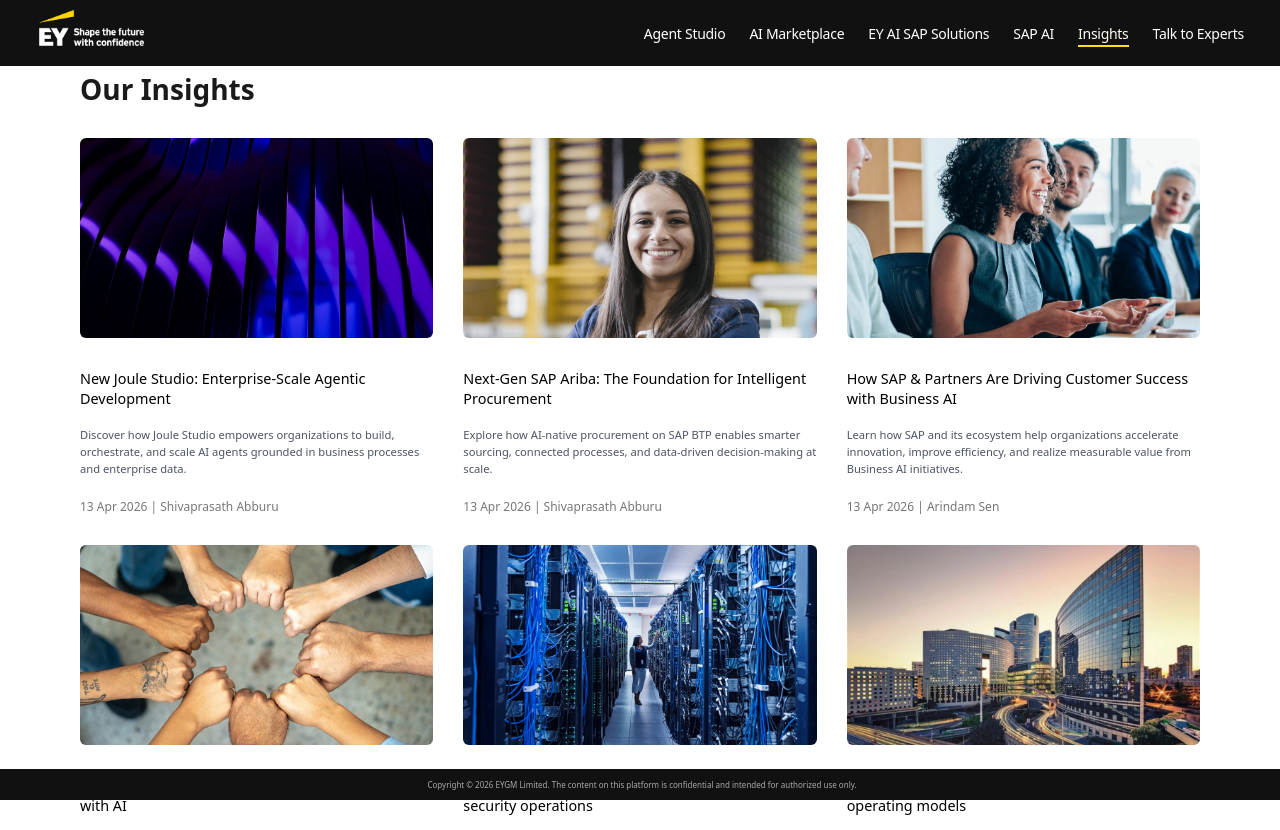
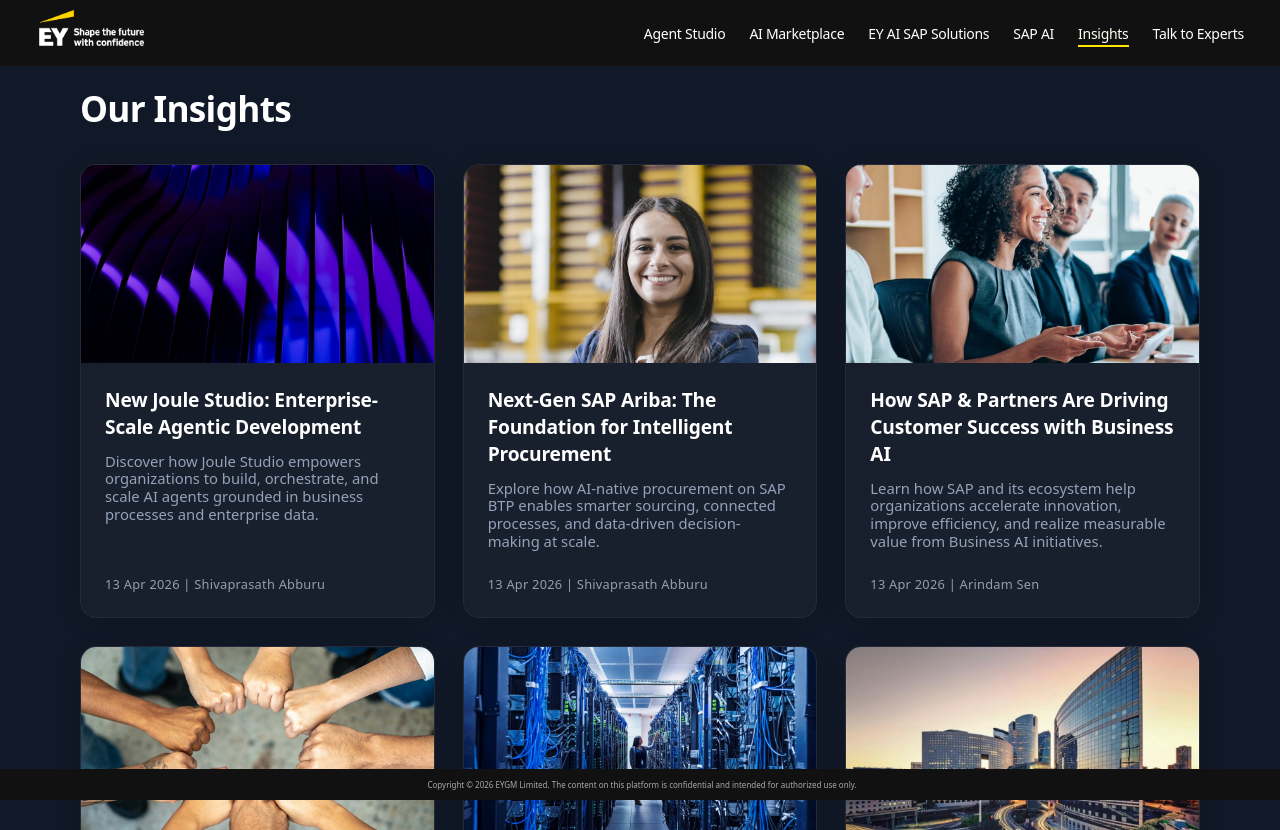
Before and after one commit to Gayathri0798/EY-SAP-Event, a React (Vite) app in the folder ey-sap-event/: page /insights in a window 1280 px wide. Built offline with nearby package versions, Linux system fonts and the light colour scheme.

Commit message:
UI UX Changes 3
Fixed UI

```diff
--- a/ey-sap-event/src/components/PrinciplesSection.jsx
+++ b/ey-sap-event/src/components/PrinciplesSection.jsx
@@ -49,12 +49,12 @@
 <h1 className="ey-heading">
   How EY Helps Enterprises Scale AI
 </h1>
- <div className="ey-divider"></div>
+
 
     <p className="ey-subtext">
       A responsible, scalable and human-centered approach to enterprise AI transformation.
     </p>
-
+ <div className="ey-divider"></div>
   </div>
 
   <h2 className="main-title">Our Principles</h2>
--- a/ey-sap-event/src/pages/BASample.jsx
+++ b/ey-sap-event/src/pages/BASample.jsx
@@ -6,7 +6,7 @@
         padding: '60px 20px',
         fontFamily: 'system-ui, -apple-system, sans-serif',
         textAlign: 'center',
-        backgroundColor: '#ffffff',
+        backgroundColor: '#111827',
         minHeight: '100vh'
       }}
     >
@@ -15,25 +15,25 @@
         style={{
           fontSize: '2.5rem',
           fontWeight: '700',
-          color: '#2e2e2e',
+          color: '#ffffff',
           marginBottom: '16px',
           letterSpacing: '-0.5px'
         }}
       >
-        Bha Adv Draft
+        Agentic Finance Transformation
       </h1>
 
       <p
         className="ba-subtitle"
         style={{
           fontSize: '1.15rem',
-          color: '#666666',
+          color: '#94a3b8',
           maxWidth: '800px',
           margin: '0 auto 48px auto',
           lineHeight: '1.6'
         }}
       >
-        Bha Adv Draft Desc
+        Reimagining Core Finance Processes with AI-Powered Agents
       </p>
 
       <div
@@ -73,6 +73,21 @@
             marginTop: '40px'
           }}
         />
+
+
+         <img
+          src="/images/ba3.jpg"
+          alt="BA Sample 3"
+          className="ba-img"
+          style={{
+            width: '100%',
+            height: 'auto',
+            borderRadius: '12px',
+            boxShadow: '0 20px 40px rgba(0,0,0,0.08), 0 1px 3px rgba(0,0,0,0.05)',
+            border: '1px solid #eaeaea',
+            marginTop: '40px'
+          }}
+        />
       </div>
     </div>
   );
--- a/ey-sap-event/src/pages/Insights.jsx
+++ b/ey-sap-event/src/pages/Insights.jsx
@@ -97,9 +97,7 @@
     <span className="meta">{item.meta}</span>
   </div>
 </div>
-
         ))}
-
       </div>
     </div>
   );
--- a/ey-sap-event/src/pages/aiSolution.jsx
+++ b/ey-sap-event/src/pages/aiSolution.jsx
@@ -29,9 +29,9 @@
     url:"/procuresense",
   },
   {
-    name: "BA Draft",
-    tagline: "BA Draft Test",
-    desc: "Enable suppliers to submit and track grievances directly.",
+    name: "Agentic Finance Transformation",
+    tagline: "AI-powered transformation",
+    desc: "Reimagining Core Finance Processes with AI-Powered Agents.",
     img: "https://cdn-icons-png.flaticon.com/512/2921/2921222.png",
     url:"/BASample",
   },
--- a/ey-sap-event/src/styles/aiSolution.css
+++ b/ey-sap-event/src/styles/aiSolution.css
@@ -81,14 +81,8 @@
 
 .solutions-container {
   padding: 60px;
-  background: #f5f7fb;
+  background: #111827;
   font-family: EYInterstate, "Noto Sans", sans-serif;
-   background: linear-gradient(
-    180deg,
-    #ffffff 0%,
-    #fffdf5 25%,
-    #f5f7fb 100%
-  );
 }
 
 /* HEADER */
--- a/ey-sap-event/src/styles/insights.css
+++ b/ey-sap-event/src/styles/insights.css
@@ -1,80 +1,118 @@
 /*   Page */
 .insights-page {
-  background: #ffffff;
+  background: #111827;
   padding: 40px 80px;
   font-family: EYInterstate, "Noto Sans", sans-serif;
-  color: 2e2e38;
+  /* color: 2e2e38; */
 }
 
 /*   Title */
 .page-title {
-  font-size: 28px;
-  font-weight: 600;
-  margin-bottom: 30px;
-  margin-top: 30px;
-  color: #1a1a1a;
+  font-size: 2.2rem;
+  font-weight: 800;
+  padding-top: 20px;
+  color: #ffffff;
+  margin-bottom: 32px;
+  letter-spacing: -0.02em;
 }
 
 /*   Grid */
 .insights-grid {
-  display: grid;
-  grid-template-columns: repeat(3, 1fr);
-  gap: 30px;
+  display: grid !important;
+  grid-template-columns: repeat(3, minmax(0, 1fr)) !important; /* Forces 3 columns across rows */
+  gap: 28px; /* Balanced grid spacing gap */
+  width: 100% !important;
+  box-sizing: border-box;
 }
 
 /*   Card */
 .insight-card {
-  display: flex;
-  flex-direction: column;
+  background: rgba(255, 255, 255, 0.03) !important; /* Semi-transparent glass layer */
+  border: 1px solid rgba(255, 255, 255, 0.05) !important;
+  border-radius: 16px !important;
+  overflow: hidden; /* Essential to cleanly clip inner zooming banner images */
+  cursor: pointer;
 
-  cursor: pointer;
-  transition: all 0.3s ease;
+  /* Flex layout forces the internal elements to align uniformly */
+  display: flex !important;
+  flex-direction: column !important;
+  height: 100% !important; /* Ensures cards match the tallest tile in the row */
+  box-shadow: 0 4px 24px rgba(0, 0, 0, 0.15);
+  backdrop-filter: blur(12px);
+  -webkit-backdrop-filter: blur(12px);
+  box-sizing: border-box !important;
 
-  height: 100%;   /*   important */
+  /* Hardware accelerated fluid transition timings */
+  transition: transform 0.35s cubic-bezier(0.16, 1, 0.3, 1),
+              border-color 0.35s cubic-bezier(0.16, 1, 0.3, 1),
+              box-shadow 0.35s cubic-bezier(0.16, 1, 0.3, 1);
 }
 
 .insight-card:hover {
   transform: translateY(-4px);
+  background: rgba(255, 255, 255, 0.05) !important;
+  border-color: rgba(255, 255, 255, 0.12) !important;
+  box-shadow: 0 16px 36px rgba(0, 0, 0, 0.35);
+}
+
+.card-image {
+  width: 100%;
+  aspect-ratio: 16 / 9; /* Guarantees standard graphic frames regardless of base asset size */
+  overflow: hidden;
+  background: rgba(0, 0, 0, 0.2);
 }
 
 /* Image */
 .card-image img {
   width: 100%;
-  height: 200px;
-  object-fit: cover;
+  height: 100%;
+  object-fit: cover; /* Eradicates image stretching or asset distortion */
+  transition: transform 0.5s cubic-bezier(0.16, 1, 0.3, 1);
+}
 
-  border-radius: 6px;
+.insight-card:hover .card-image img {
+  transform: scale(1.04);
 }
 
 /* Content */
 .card-content {
-  display: flex;
-  flex-direction: column;
-
-  padding-top: 12px;
-
-  flex-grow: 1;   /*   fills available space */
+  padding: 24px !important;
+  display: flex !important;
+  flex-direction: column !important;
+  flex-grow: 1; /* Automatically expands to cushion and align variable text sets */
 }
 
 /* Title inside card */
 .card-content h3 {
- font-size: 0.9rem;
-  font-weight: 400;
-  line-height: 1.20rem;
-  margin-bottom: 8px;
+  margin: 0 0 12px 0 !important;
+  font-size: 1.2rem;
+  font-weight: 600;
+  color: #ffffff !important; /* High contrast crisp white */
+  line-height: 1.4;
+  letter-spacing: -0.01em;
 }
 
 /* Description */
-.desc {
-  font-size: 0.7rem;
-  font-weight: 300;
-  line-height: 1.5;
-
-  min-height: 60px;   /* locks alignment */
+.card-content .desc {
+  margin: 0 0 24px 0 !important;
+  font-size: 0.925rem;
+  line-height: 1.2;
+  color: #94a3b8 !important; /* Optimized slate gray for corporate readability standards */
+  flex-grow: 1; /* Dynamically spans space to push metadata line to the base floor */
 }
 
 /* Meta */
-.meta {
-  font-size: 12px;
-  color: #777;
+.card-content .meta {
+  margin-top: auto; /* Permanently pins the metadata block to the absolute bottom floor */
+  font-size: 0.8rem;
+  font-weight: 500;
+  color: #cbd5e1 !important; /* High-contrast clean text string token */
+  letter-spacing: 0.02em;
+  opacity: 0.7;
 }
+
+.insight-card:hover .meta {
+  opacity: 1;
+  color: #60a5fa !important; /* Shifts gently to clean enterprise blueprint accent on hover */
+  transition: color 0.25s ease, opacity 0.25s ease;
+}
--- a/ey-sap-event/src/styles/jouleAI.css
+++ b/ey-sap-event/src/styles/jouleAI.css
@@ -7,16 +7,28 @@
 .tabs-header {
   display: flex;
   gap: 12px;
-  overflow-x: auto;
+  overflow-x: auto; /* Crucial: Retains the background scrolling framework */
   white-space: nowrap;
-  padding-bottom: 20px 0px 10px;
-  border-bottom: 1px solid #eee;
+  padding-bottom: 14px;
+  margin-top: 15px;
   scroll-behavior: smooth;
-  margin-top: 15px;
+  border-bottom: 1px solid rgba(255, 255, 255, 0.08);
+
+  /* 1. Hide scrollbar track for Firefox */
+  scrollbar-width: none !important;
+
+  /* 2. Hide scrollbar track for Internet Explorer & legacy Edge */
+  -ms-overflow-style: none !important;
+
+  /* Retain edge mask gradient if desired */
+  -webkit-mask-image: linear-gradient(to right, transparent, #000 48px, #000 calc(100% - 48px), transparent);
+  mask-image: linear-gradient(to right, transparent, #000 48px, #000 calc(100% - 48px), transparent);
 }
 
 .tabs-header::-webkit-scrollbar {
-  display: none;
+  display: none !important;
+  width: 0 !important;
+  height: 0 !important;
 }
 
 /* TAB */
@@ -27,19 +39,19 @@
   padding: 10px 18px;
   cursor: pointer;
   font-size: 14px;
-  color: #777;
+  color: #94a3b8;
   border-bottom: 3px solid transparent;
   transition: all 0.3s ease;
 }
 
 .tab-btn:hover {
-  color: black;
+  color: #ffeb0a;
 }
 
 .tab-btn.active {
-  color: black;
+  color: #ffffff;
   font-weight: 600;
-  border-bottom: 3px solid #ffd500;
+  border-bottom: 3px solid #ffeb0a;
 }
 
 /* HERO */
--- a/ey-sap-event/src/styles/principles-section.css
+++ b/ey-sap-event/src/styles/principles-section.css
@@ -27,14 +27,14 @@
   font-weight: 500;          /*   not too bold */
   line-height: 1.2;
   font-family: EYInterstate, "Noto Sans", sans-serif;
-  color: #090909f0;
+  color: #ffffff !important;
   margin-bottom: 20px;
 }
 
 /* Subtext */
 .ey-subtext {
   font-size: 18px;
-  color: #6f757d;
+  color: #94a3b8 !important;
   line-height: 1.6;
   font-family: EYInterstate, "Noto Sans", sans-serif;
   max-width: 890px;
@@ -83,7 +83,7 @@
   text-align: center;
   font-size: 34px;   /*   bigger */
   font-weight: 600;
-  color: #23232F;
+  color: #ffffff;
 
   margin-bottom: 70px;
 }
@@ -115,7 +115,7 @@
 /* Hover */
 .grid-item:hover {
   transform: translateY(-8px);
-  border-color: #fefbd9;
+  border-color: #ffeb0a;
       /*   hover background */
   transform: translateY(-8px);
 
@@ -135,7 +135,7 @@
   font-size: 20px;   /*   bigger */
   font-weight: 600;
 
-  color: #ffd700;
+  color: #ffeb0a;
 
   margin-bottom: 15px;
 }
```
Also changed, not shown: ey-sap-event/src/pages/AiMarketPlace.jsx (+7 -7 lines), ey-sap-event/public/images/ba3.jpg (added).
